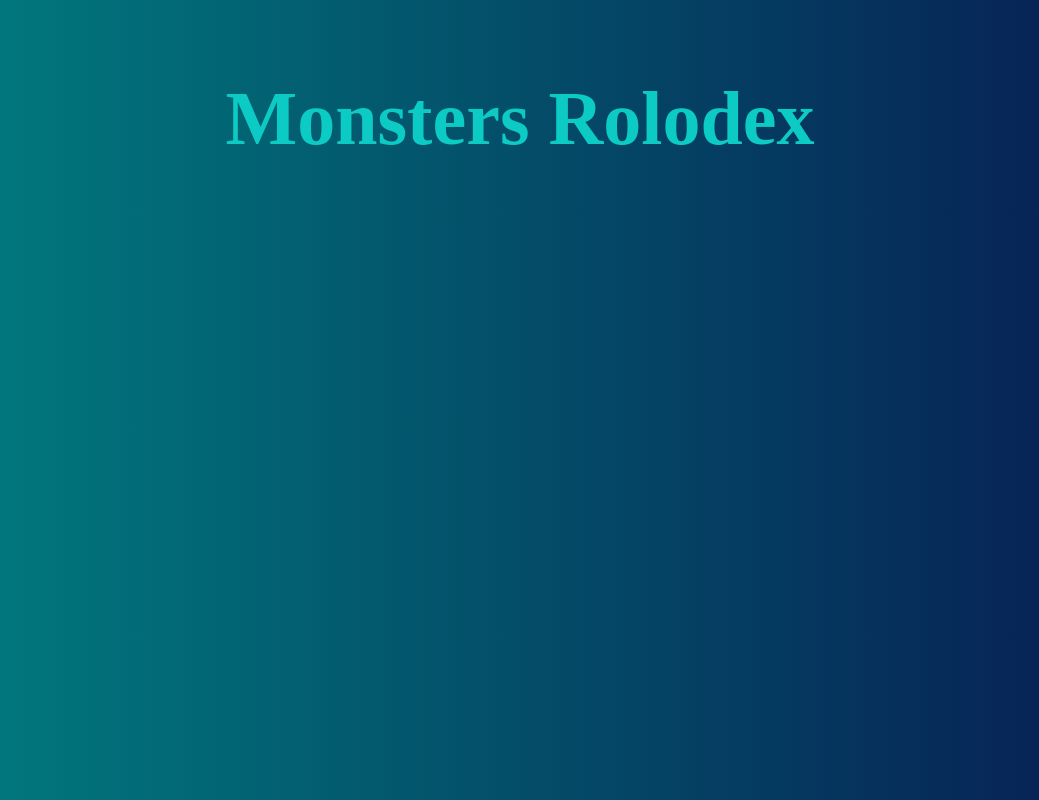
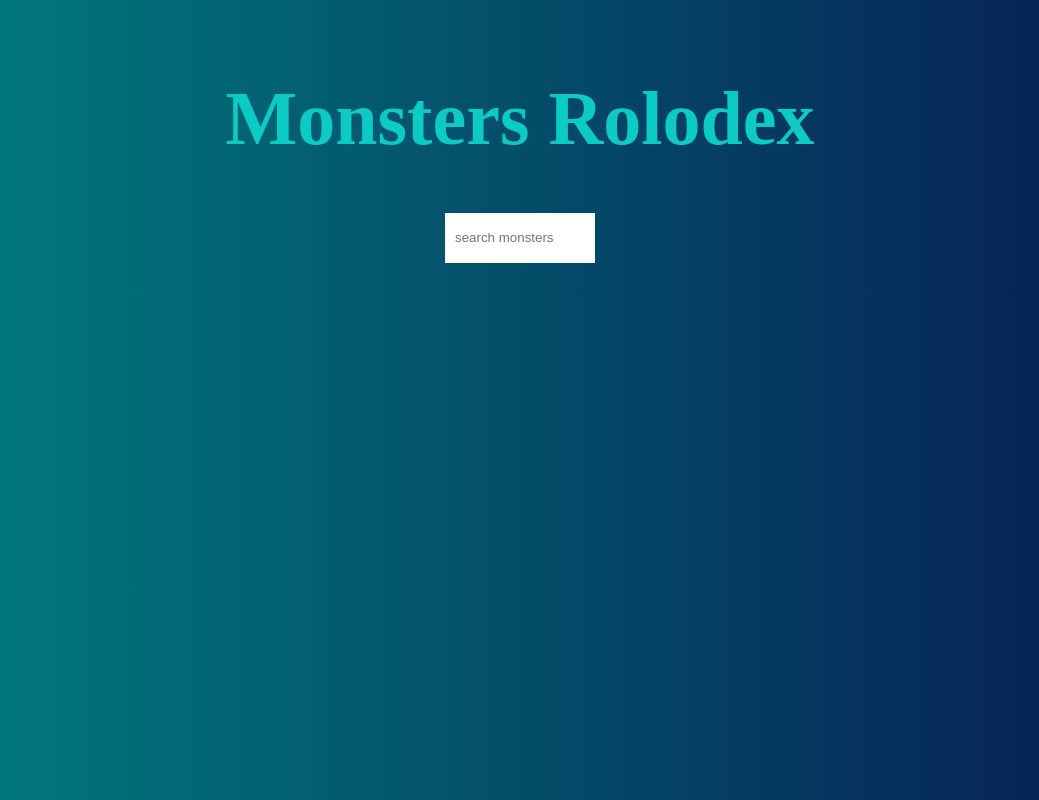
Before and after one commit to ajfm88/monsters-rolodex, a React (Create React App) app: page / in a window 1280 px wide. Shown: the whole page, without its empty margins (120-1159 px from the left). Built offline with nearby package versions, Linux system fonts and the light colour scheme; a web font is replaced by a local one.

Commit message:
56. Monsters Rolodex - Hooks: useState

```diff
--- a/src/App.js
+++ b/src/App.js
@@ -1,18 +1,28 @@
-import { Component } from "react";
+import { useState } from "react";
 import SearchBox from "./components/search-box/search-box.component";
 import CardList from "./components/card-list/card-list.component";
 import "./App.css";
 
 const App = () => {
+  const [searchField, setSearchField] = useState(""); // [value, setValue]
+  console.log(searchField);
+
+  const onSearchChange = (event) => {
+    const searchFieldString = event.target.value.toLocaleLowerCase();
+    setSearchField(searchFieldString);
+  };
+
   return (
     <div className="App">
       <h1 className="app-title">Monsters Rolodex</h1>
-      {/* <SearchBox
+
+      <SearchBox
         className="search-box"
         onChangeHandler={onSearchChange}
         placeholder="search monsters"
       />
-      <CardList monsters={filteredMonsters} /> */}
+
+      {/* <CardList monsters={filteredMonsters} /> */}
     </div>
   );
 };
@@ -37,12 +47,12 @@
 //       );
 //   }
 
-//   onSearchChange = (event) => {
-//     const searchField = event.target.value.toLocaleLowerCase();
-//     this.setState(() => {
-//       return { searchField };
-//     });
-//   };
+// onSearchChange = (event) => {
+//   const searchField = event.target.value.toLocaleLowerCase();
+//   this.setState(() => {
+//     return { searchField };
+//   });
+// };
 
 //   render() {
 //     console.log("render from APPJS");
```
